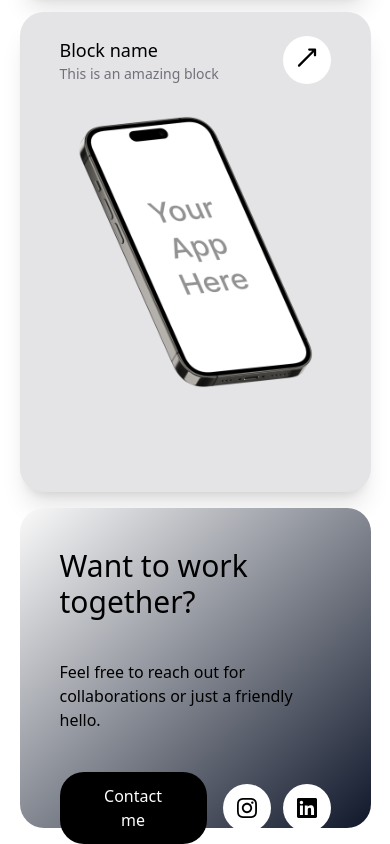
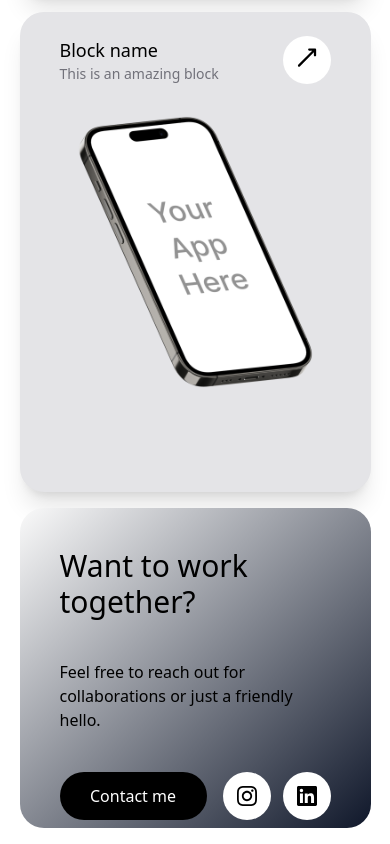
Before and after one commit to Rehan517/Portfolio, a Next.js app: page / in a window 390 px wide. Shown: the part 2524-3368 px from the top of the page. Built offline with nearby package versions, Linux system fonts and the light colour scheme.

Commit message:
contact me button updates

```diff
--- a/pages/index.tsx
+++ b/pages/index.tsx
@@ -57,7 +57,7 @@ export default function Home() {
           <p className='flex-1'>Feel free to reach out for collaborations or just a friendly hello.</p>
 
           <div className='flex flex-row items-center gap-4 justify-self-end'>
-            <button className='py-3 px-8 lg:px-12 md:px-12 font-medium w-60 lg:w-auto bg-black text-white rounded-3xl transition hover:opacity-75'> Contact me</button>
+            <button className='py-3 px-4 lg:px-12 md:px-12 font-medium w-60 lg:w-auto bg-black text-white rounded-3xl transition hover:opacity-75'> Contact me</button>
             <div className='flex items-center gap-3 lg:gap-4 md:gap-4'>
               <SocialButton bgColor='instagram'>
                 <Instagram className="h-5 w-5" />
```
